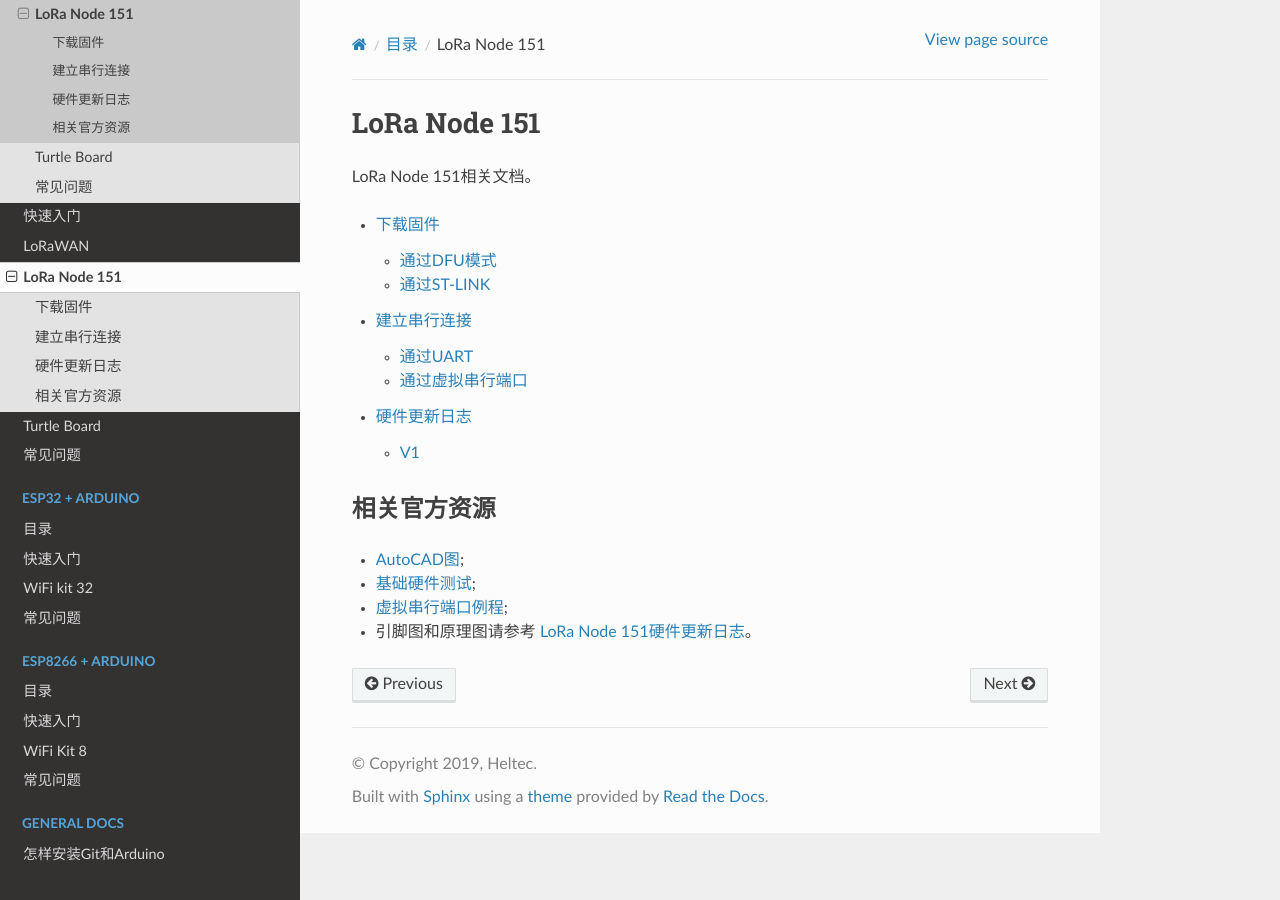
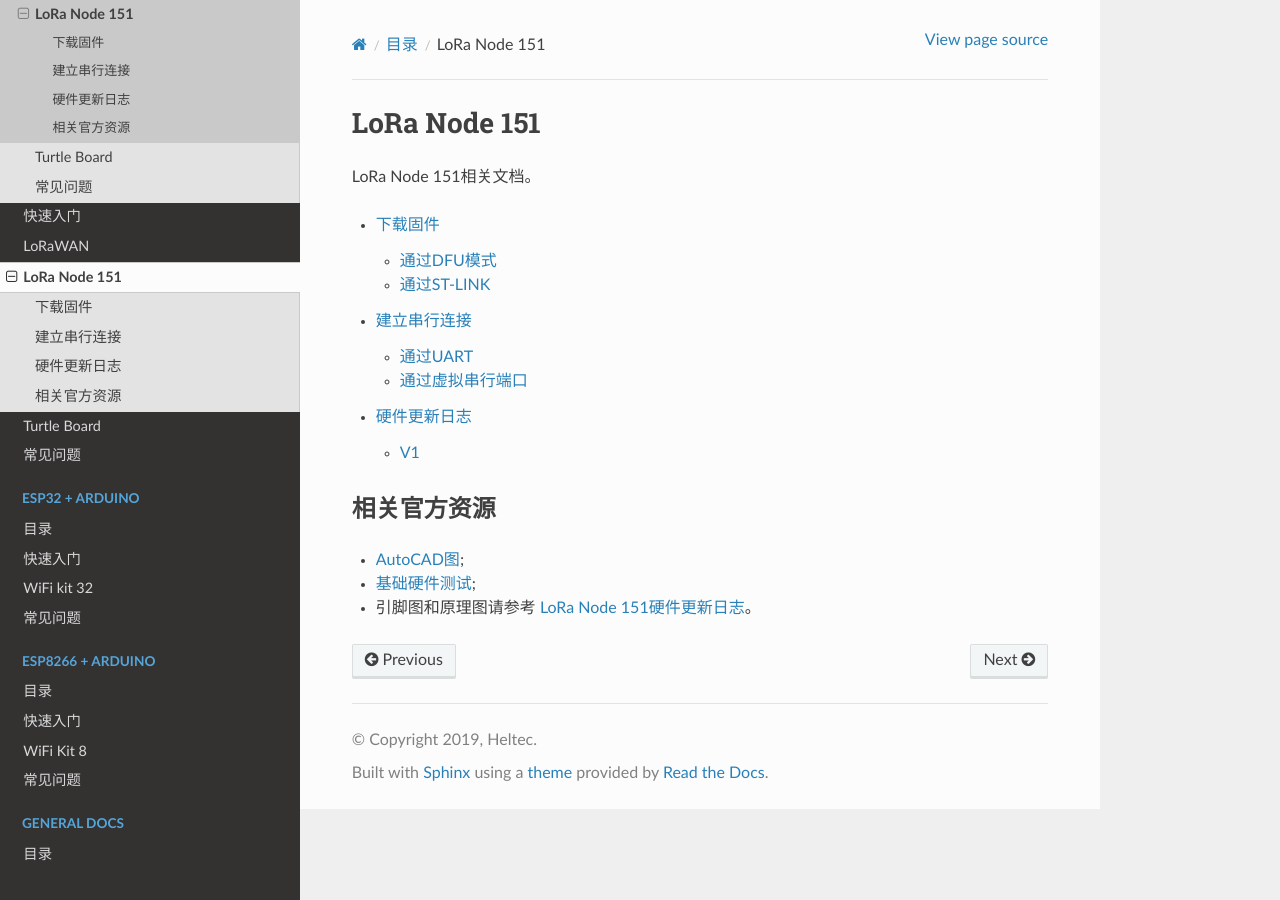
Before and after one commit to HelTecAutomation/HeltecDocs-zh_CN, a Sphinx documentation site: the page built from zh_CN/source/stm32/lora_node_151/index.rst, in a window 1280 px wide. Built offline with Sphinx 7.4.7 and the Read the Docs theme 2.0.0, drawn with Linux system fonts in a browser that asks for light colours; pages that are not in the unit, such as notebooks, are missing from menus.

```diff
--- a/zh_CN/source/index.rst
+++ b/zh_CN/source/index.rst
@@ -101,7 +101,7 @@ Heltec Automation文档页
    :hidden:
    :caption: General Docs
 
-   gengeral/index
+   general/index
    怎样安装Git和Arduino <general/how_to_install_git_and_arduino>
    建立串行连接 <general/establish_serial_connection>
    LoRaWAN子频带使用示例 <general/sub_band_usage>
--- a/zh_CN/source/stm32/lora_node_151/index.rst
+++ b/zh_CN/source/stm32/lora_node_151/index.rst
@@ -14,6 +14,5 @@ LoRa Node 151相关文档。
 ------------
 
 - `AutoCAD图 <http://resource.heltec.cn/download/LoRa_Node_151/LoRa_Node_151.dwg>`_;
-- `基础硬件测试 <http://resource.heltec.cn/download/LoRa_Node_151/LoRa_Node_151_basic_hardware_test.zip>`_;
-- `虚拟串行端口例程 <http://resource.heltec.cn/download/LoRa_Node_151/L151_USB.zip>`_;
+- `基础硬件测试 <http://resource.heltec.cn/download/LoRa_Node_151/Pingpong_CDC.zip>`_;
 - 引脚图和原理图请参考 `LoRa Node 151硬件更新日志 <https://heltec-automation-docs.readthedocs.io/en/latest/stm32/lora_node_151/hardware_update_log.html>`_。
```
